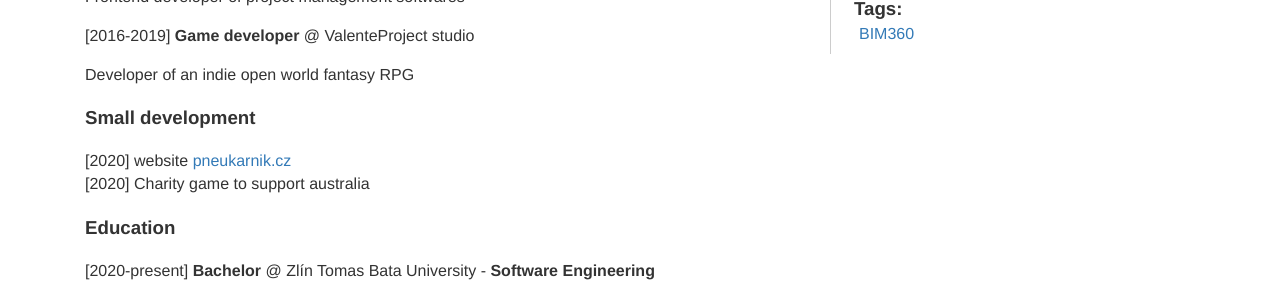
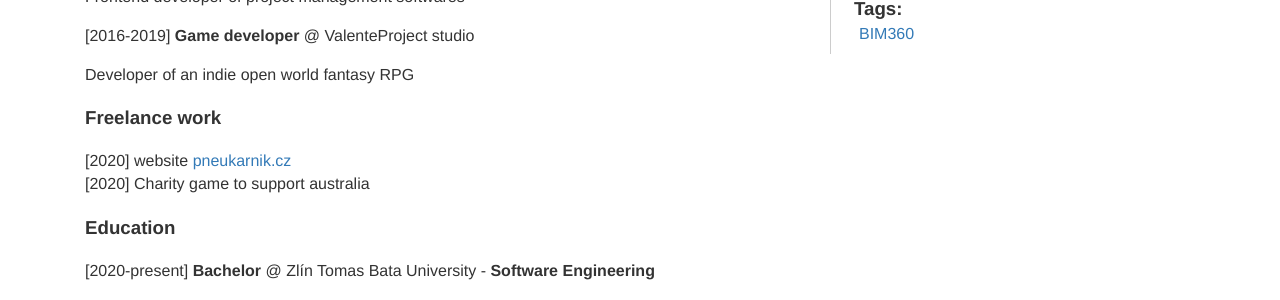
Before and after one commit to vdvorak/vitekdvorak.github.io, a Jekyll site: the page built from curiculum-vitae.md, in a window 1280 px wide. Shown: the part 311-611 px from the top of the page. Built offline with Jekyll 4.4.1, drawn with Linux system fonts in a browser that asks for light colours; nearby versions of some CDN libraries.

Commit message:
Update curiculum-vitae.md

```diff
--- a/curiculum-vitae.md
+++ b/curiculum-vitae.md
@@ -18,7 +18,7 @@ Frontend developer of project management softwares
 
  Developer of an indie open world fantasy RPG
 
-### Small development
+### Freelance work
 [2020] website [pneukarnik.cz](https://pneukarnik.cz)
 [2020] Charity game to support australia
 
```
